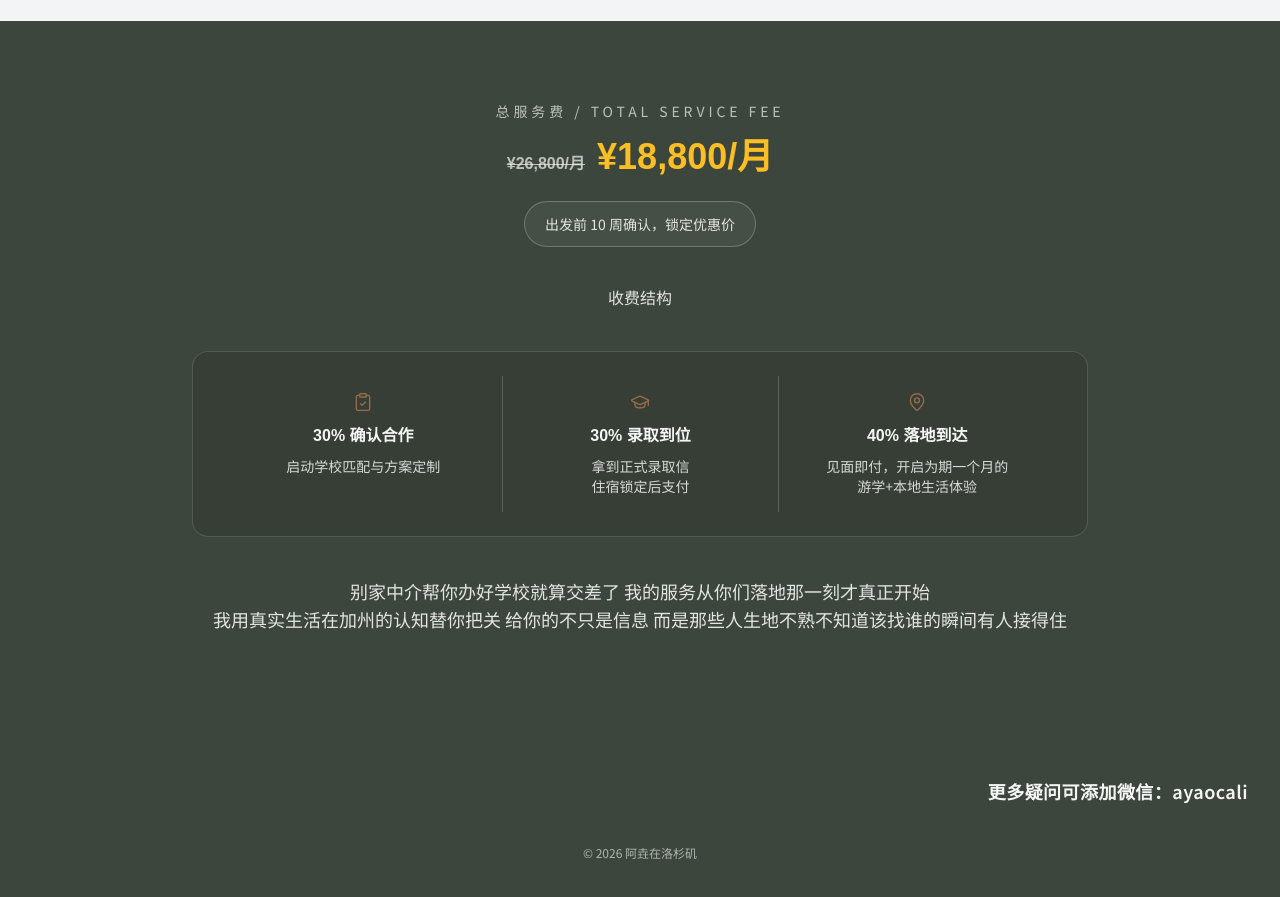
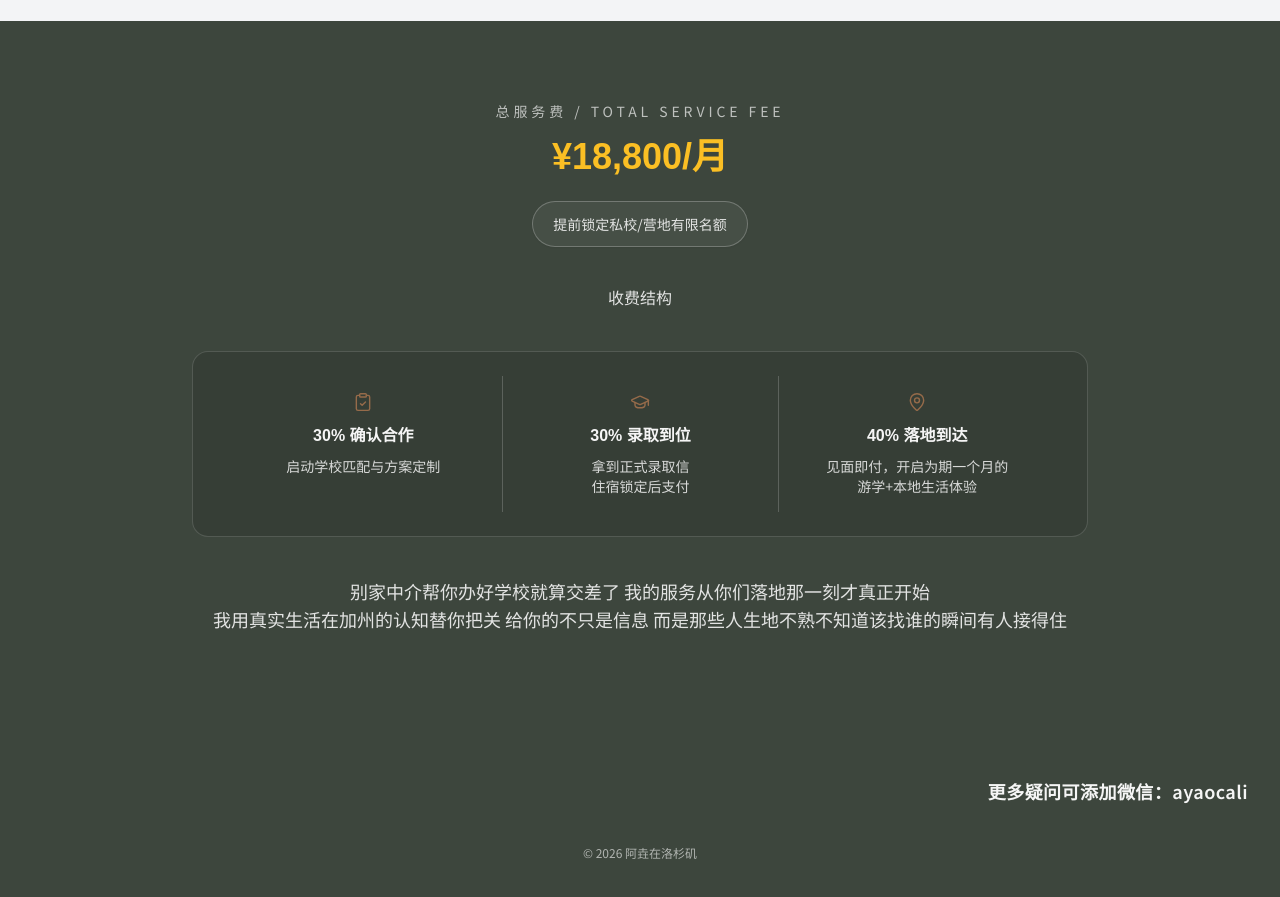
Before and after one commit to Lazier-5223/la-landing, a Next.js app: page / in a window 1280 px wide. Shown: the part 1880-2777 px from the top of the page. Built offline with nearby package versions, Linux system fonts and the light colour scheme.

Commit message:
update pricing and service copy

```diff
--- a/src/components/PricingSection.tsx
+++ b/src/components/PricingSection.tsx
@@ -43,10 +43,7 @@ export default function PricingSection() {
             viewport={{ once: false, amount: 0.6 }}
             className="inline-flex flex-col items-center gap-2 mb-6"
           >
-            <div className="flex items-baseline gap-3 font-serif">
-              <span className="text-sm lg:text-base text-cream/70 line-through">
-                <span className="font-semibold">¥26,800/月</span>
-              </span>
+            <div className="flex items-baseline font-serif">
               <span className="text-3xl lg:text-4xl font-bold text-[#FBBF24]">
                 ¥18,800/月
               </span>
@@ -61,7 +58,7 @@ export default function PricingSection() {
             className="inline-flex max-w-md items-center justify-center rounded-full border border-cream/25 bg-white/5 px-5 py-3 shadow-sm"
           >
             <p className="font-sans text-xs lg:text-sm text-cream/90 leading-relaxed">
-              出发前 10 周确认，锁定优惠价
+              提前锁定私校/营地有限名额
             </p>
           </motion.div>
         </div>
```
